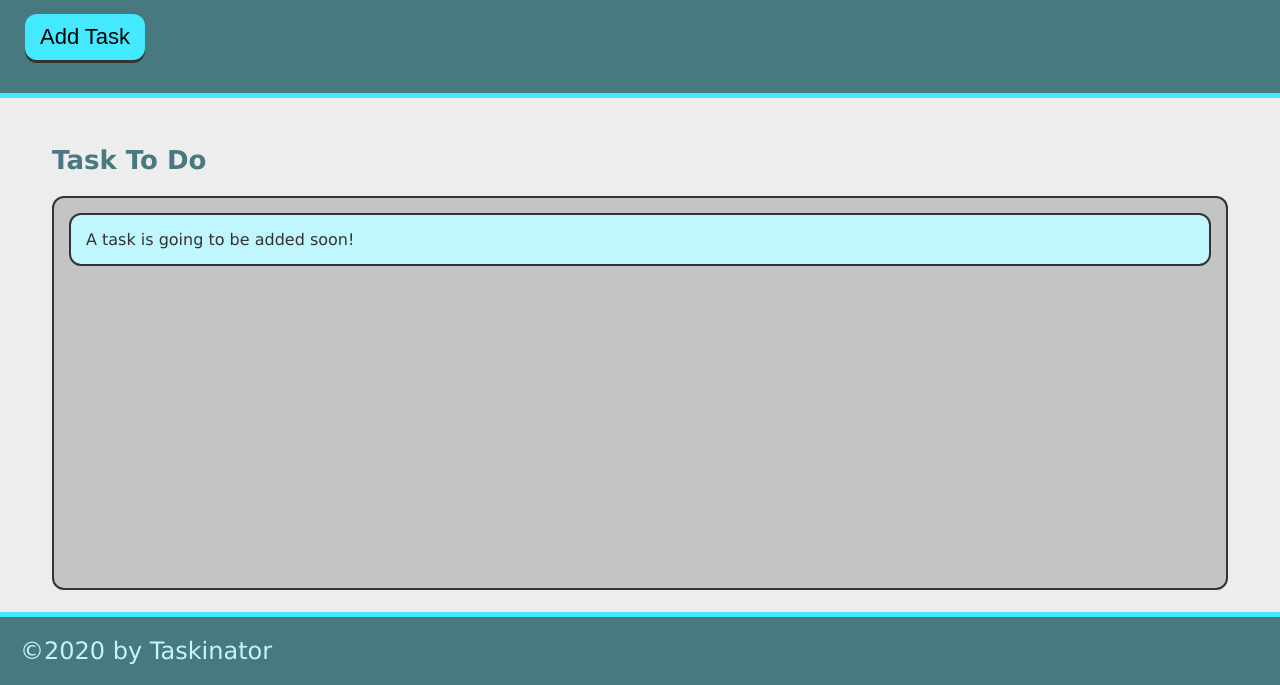
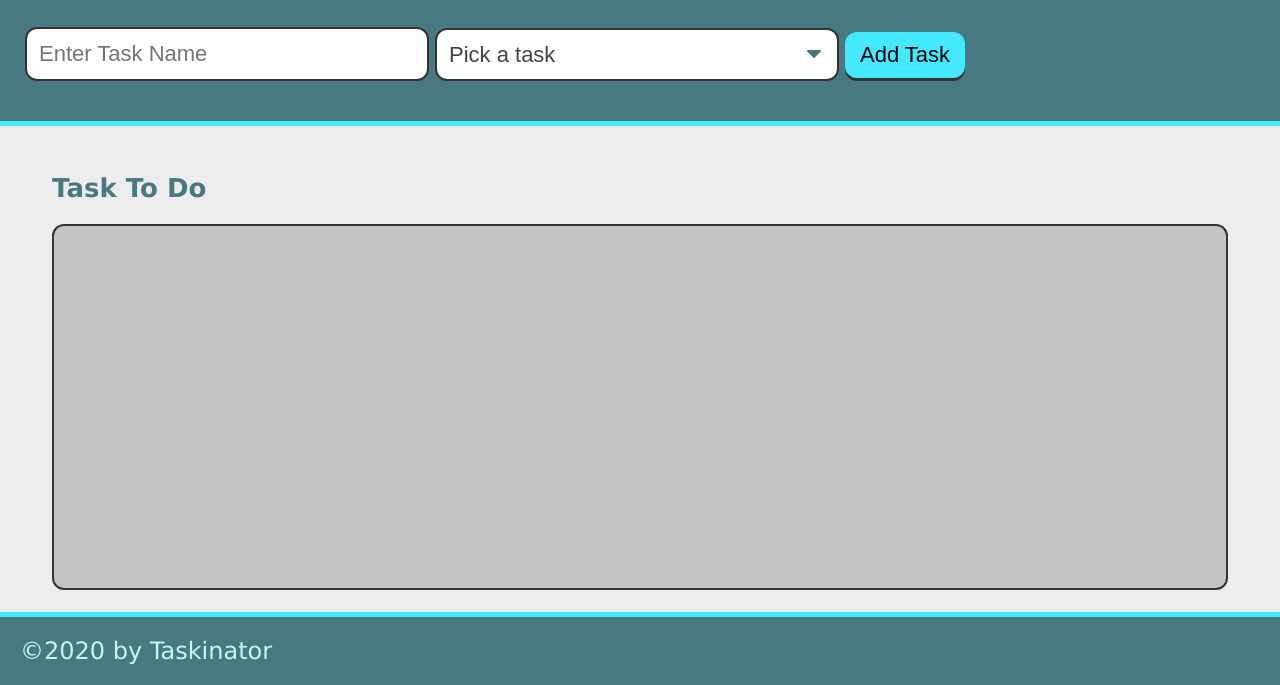
Before and after one commit to leslyr562/Taskinator, a plain HTML site: page index.html in a window 1280 px wide. Shown: the part 115-800 px from the top of the page. Drawn offline with Linux system fonts and the light colour scheme.

Commit message:
form submit

```diff
--- a/index.html
+++ b/index.html
@@ -13,15 +13,28 @@
     <header>
         <h1 class="page-title">Taskinator</h1>
         <p>Click the button below to add a new task!</p>
-        <button class="btn" id="save-task">Add Task</button>
+        <form id="task-form">
+            <div class="form-group">
+                <input type="text" name="task-name" placeholder="Enter Task Name"/>
+            </div>
+            <div class="form-group">
+                <select name="task-type" class="select-dropdown">
+                    <option value="" disabled selected> Pick a task</option>
+                    <option value="Print">Print</option>
+                    <option value="Web">Web</option>
+                    <option value="Mobile">Mobile</option>
+                </select>
+            </div>
+            <div class="form-group">
+        <button class="btn" id="save-task" type="submit">Add Task</button>
+        </div>
+        </form>
     </header>
 
 <main class="page-content">
     <section class="task-list-wrapper">
         <h2 class="list-title">Task To Do</h2>
-        <ul class="task-list" id="tasks-to-do">
-            <li class="task-item">A task is going to be added soon!</li>
-        </ul>
+        <ul class="task-list" id="tasks-to-do"> </ul>
     </section>
 </main>
 
```
